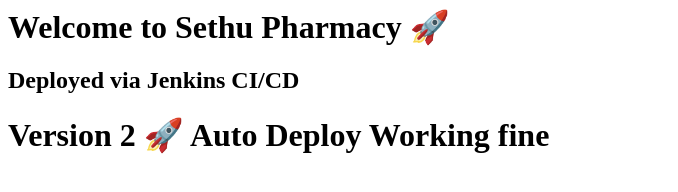
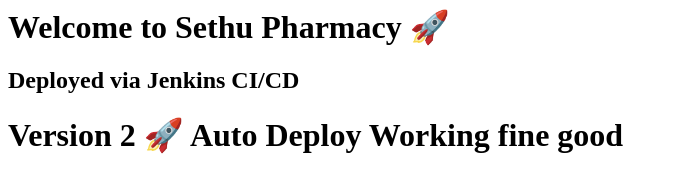
Before and after one commit to Sethuamuthan/pharmacy-app, a plain HTML site: page index.html in a window 1280 px wide. Shown: the whole page, without its empty margins (0-678 px from the left). Drawn offline with Linux system fonts and the light colour scheme.

Commit message:
changed index.html file

```diff
--- a/index.html
+++ b/index.html
@@ -1,3 +1,3 @@
 <h1>Welcome to Sethu Pharmacy 🚀</h1>
 <h2>Deployed via Jenkins CI/CD</h2>
-<h1>Version 2 🚀 Auto Deploy Working fine</h1>
+<h1>Version 2 🚀 Auto Deploy Working fine good</h1>
```
